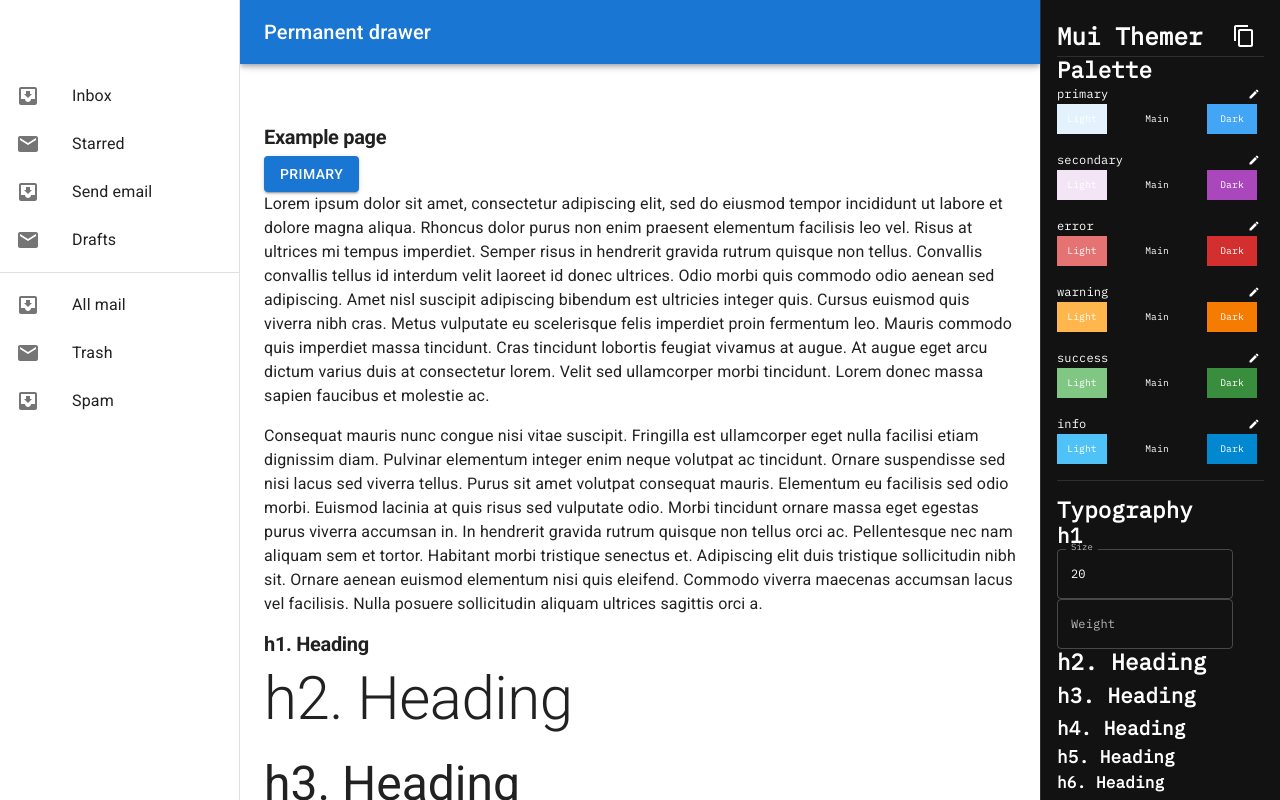
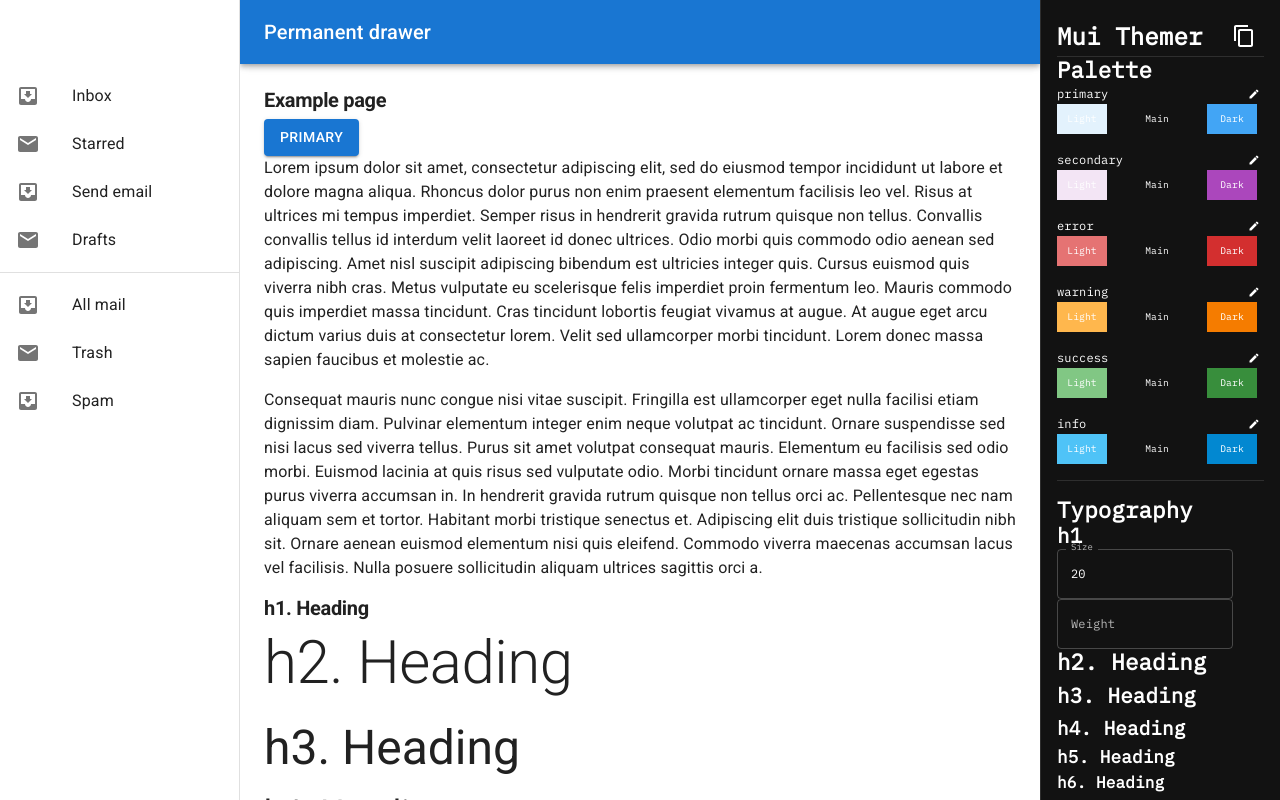
Before and after one commit to sernstberger/mui-themer, a React (Vite) app in the folder mui-themer/: page / in a window 1280 px wide. Shown: the top 800 px of the page. Built offline with nearby package versions, Linux system fonts and the light colour scheme.

Commit message:
move copy theme button

```diff
--- a/mui-themer/src/app/ThemeChangerDrawer.tsx
+++ b/mui-themer/src/app/ThemeChangerDrawer.tsx
@@ -134,6 +134,19 @@ export const ThemeChangerDrawer = () => {
 
   const { register } = useFormContext();
 
+  const handleCopyClick = () => {
+    const themeString = JSON.stringify(theme, null, 2); // TODO: This is getting the wrong theme
+
+    navigator.clipboard
+      .writeText(themeString)
+      .then(() => {
+        console.log('Text copied to clipboard', themeString);
+      })
+      .catch((err) => {
+        console.error('Failed to copy text: ', err);
+      });
+  };
+
   return (
     <form
     // onSubmit={methods.handleSubmit(onSubmit)}
@@ -169,9 +182,7 @@ export const ThemeChangerDrawer = () => {
             justifyContent="space-between"
           >
             <Typography variant="h1">Mui Themer</Typography>
-            <IconButton
-            // onClick={handleCopyClick}
-            >
+            <IconButton onClick={handleCopyClick}>
               <ContentCopy />
             </IconButton>
           </Stack>
--- a/mui-themer/src/app/ThemeContext.tsx
+++ b/mui-themer/src/app/ThemeContext.tsx
@@ -69,25 +69,5 @@ export const ThemeProvider = ({ children }) => {
     },
   });
 
-  const handleCopyClick = () => {
-    const themeString = JSON.stringify(theme, null, 2);
-
-    navigator.clipboard
-      .writeText(themeString)
-      .then(() => {
-        console.log('Text copied to clipboard', themeString);
-      })
-      .catch((err) => {
-        console.error('Failed to copy text: ', err);
-      });
-  };
-
-  return (
-    <MuiThemeProvider theme={theme}>
-      <Button variant="contained" color="primary" onClick={handleCopyClick}>
-        Copy theme
-      </Button>
-      {children}
-    </MuiThemeProvider>
-  );
+  return <MuiThemeProvider theme={theme}>{children}</MuiThemeProvider>;
 };
```
